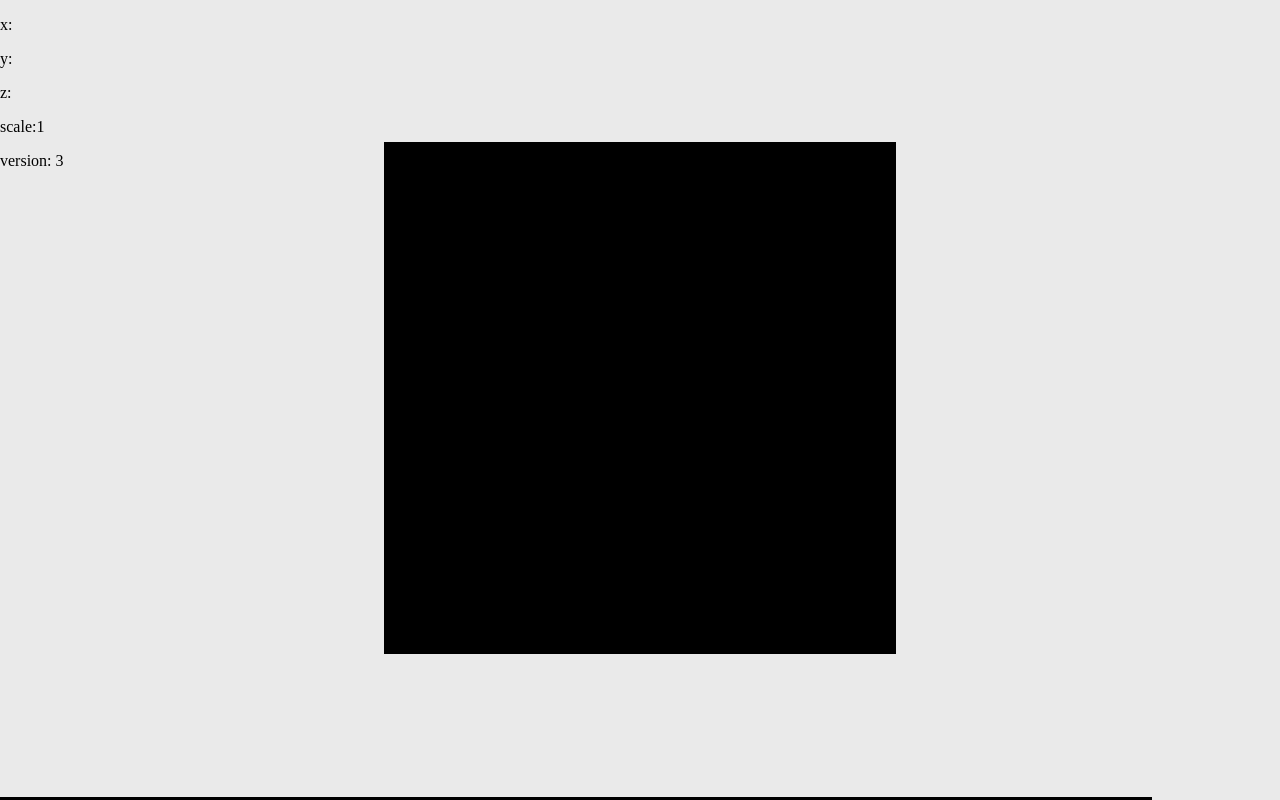
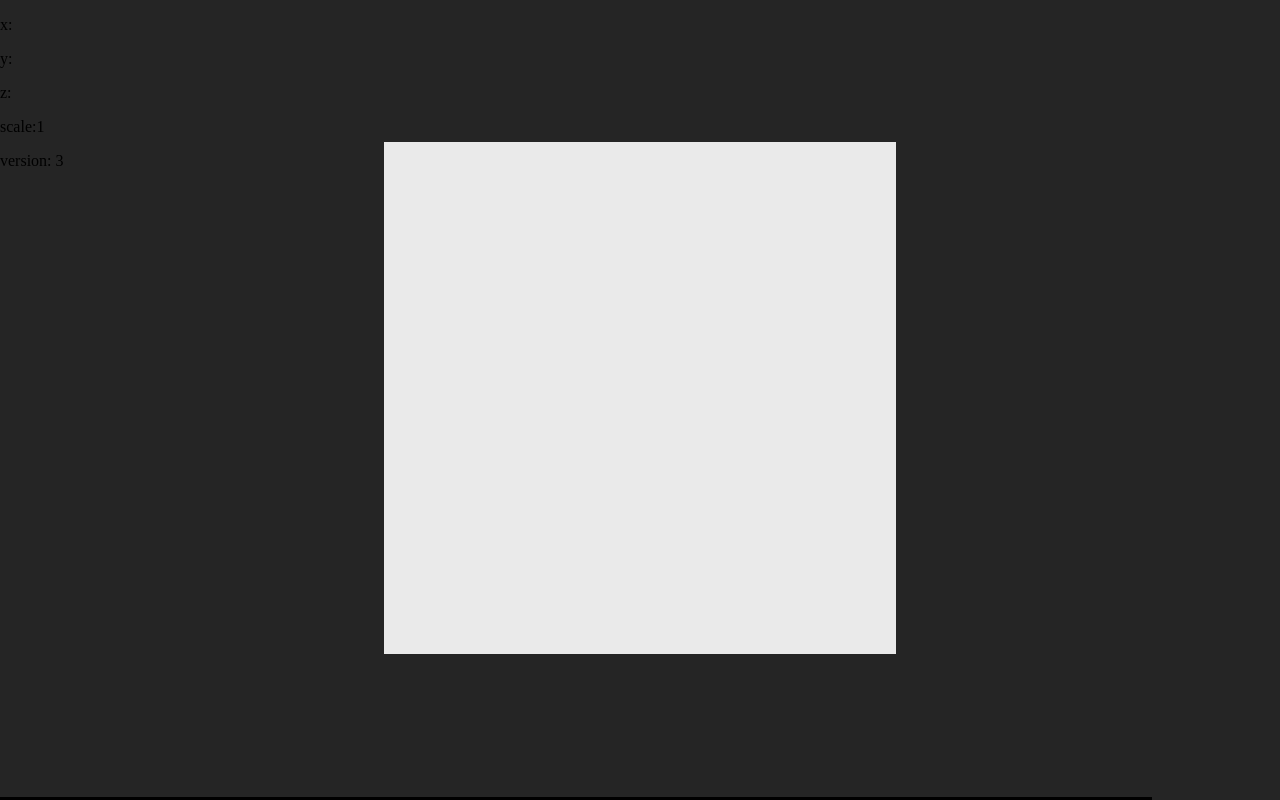
Before and after one commit to joshuaryaan/accelerometer, a plain HTML site: page index.html in a window 1280 px wide. Drawn offline with nearby package versions, Linux system fonts and the light colour scheme.

Commit message:
Colour change

```diff
--- a/index.html
+++ b/index.html
@@ -53,7 +53,7 @@
             width: 100%;
             height: 100%;
             top: 0;
-            background-color: #eaeaea;
+            background-color: #252525;
         }
 
 
@@ -73,8 +73,8 @@
     <div class="ui-widget-content object-wrapper" id="draggable">
     <object>
         <svg>
-            <rect width="40vw" height="40vw" fill="black"/>
-            <circle cx="50%" cy="50%" r="20vw" fill="black" style="display: none"/>
+            <rect width="40vw" height="40vw" fill="#EAEAEA"/>
+            <circle cx="50%" cy="50%" r="20vw" fill="#EAEAEA" style="display: none"/>
         </svg>
     </object>
     </div>
@@ -103,7 +103,7 @@
          var scale = "1";
          $("span").html(scale);
 
-         var backgrounds = ["#0000FF", "#999999", "#FF0000"];
+         var backgrounds = ["#96BAC0", "#3D8A3E", "#CD5A37", "#252525"];
             function setColor(el) {
                 el.colorIdx = el.colorIdx || 0;
                 el.style.backgroundColor = backgrounds[el.colorIdx++ % backgrounds.length];
```
